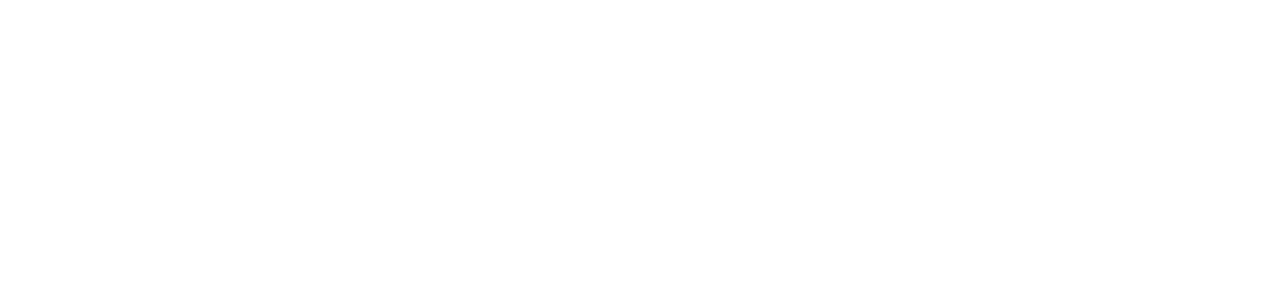
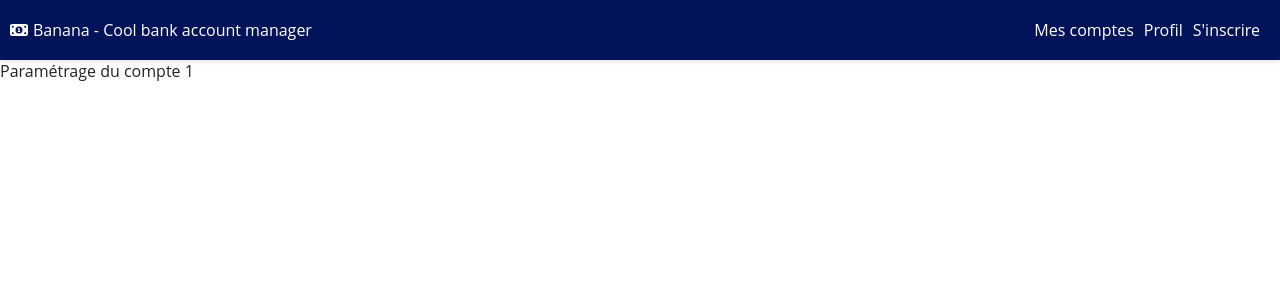
Before and after one commit to Cyphle/banana-front, a React (Vite) app: page /accounts/1/parameters in a window 1280 px wide. Before the commit this address had no page. Shown: the top 300 px of the page. Built offline with nearby package versions, Linux system fonts and the light colour scheme.

Commit message:
account parameters page

```diff
--- a/src/Routes.tsx
+++ b/src/Routes.tsx
@@ -5,6 +5,7 @@
 import Main, { appLoader } from './main.tsx';
 import { Home } from './pages/home/Home.tsx';
 import { AccountPage, accountParamsLoader } from './pages/account/Account.tsx';
+import { AccountParameters, accountParametersParamsLoader } from './pages/account-parameters/AccountParameters.tsx';
 
 const ROUTES = [
   {
@@ -27,6 +28,11 @@
             loader: accountParamsLoader,
           },
           {
+            path: 'accounts/:id/parameters',
+            element: <AccountParameters/>,
+            loader: accountParametersParamsLoader,
+          },
+          {
             path: 'profile',
             element: <Profile/>,
           },
--- /dev/null
+++ b/src/pages/account-parameters/AccountParameters.tsx
@@ -0,0 +1,23 @@
+// TODO to be tested
+import { useLoaderData } from 'react-router-dom';
+
+interface AccountParametersParams {
+  accountId: string;
+}
+
+export async function accountParametersParamsLoader({ params }: { params: { [key: string]: string }}): Promise<AccountParametersParams> {
+  return {
+    accountId: params.id
+  };
+}
+
+export const AccountParameters = () => {
+  const params = useLoaderData() as AccountParametersParams;
+  console.log(params);
+
+  return (
+    <div>
+      Paramétrage du compte { params.accountId }
+    </div>
+  )
+}
--- a/src/pages/account/Account.tsx
+++ b/src/pages/account/Account.tsx
@@ -1,6 +1,7 @@
 import { useLoaderData } from 'react-router-dom';
 import { useFetchAccount } from '../../stores/accounts/accounts.queries.ts';
 import { Account, AccountTransaction, RecurrentTransaction } from '../../stores/accounts/accounts.type.ts';
+import { useNavigate } from 'react-router';
 
 interface AccountParams {
   accountId: string;
@@ -18,6 +19,7 @@
   console.log(params);
 
   const { isPending, isError, data, error } = useFetchAccount(parseInt(params.accountId));
+  const navigate = useNavigate();
 
   // // TODO il faut faire un high order component avec template pour faire du UI skeleton avec is loading et is error
   if (isPending) {
@@ -41,7 +43,7 @@
         <button>Dépenses</button>
         <button>Budgets</button>
         <button>Charges</button>
-        <button>Paramètres</button>
+        <button onClick={ () => navigate(`/accounts/${ account.summary.id }/parameters`) }>Paramètres</button>
       </section>
 
       <section className="summary">
@@ -60,9 +62,6 @@
       </section>
 
       <section className="expenses">
-
-      </section>
-
         <ul>
           { (account.recurrentTransactions).map((transaction: RecurrentTransaction) => (
             <li key={ transaction.id }>
@@ -83,6 +82,7 @@
           ))
           }
         </ul>
+      </section>
     </div>
   )
 }
```
Lines whose indentation alone changed are shown as unchanged.
